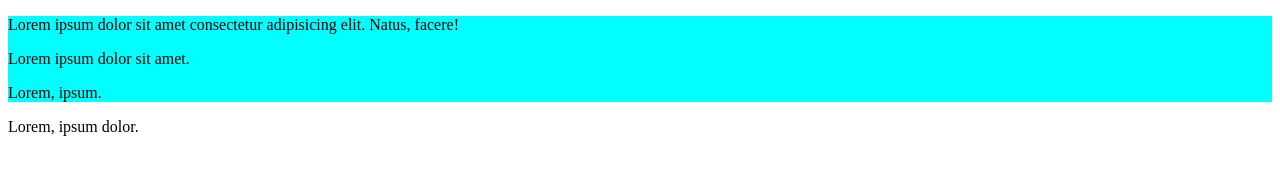
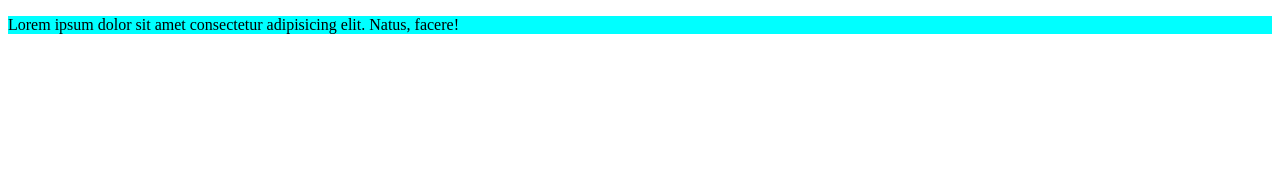
Before and after one commit to Gonzagarayharter/pdtc, a plain HTML site: page index.html in a window 1280 px wide. Drawn offline with Linux system fonts and the light colour scheme.

Commit message:
Segundo commit

```diff
--- a/index.html
+++ b/index.html
@@ -10,10 +10,7 @@
 <body>
     <div class="clases">
         <p>Lorem ipsum dolor sit amet consectetur adipisicing elit. Natus, facere!</p>
-        <p>Lorem ipsum dolor sit amet.</p>
-        <p>Lorem, ipsum.</p>
     </div>
-    <p>Lorem, ipsum dolor.</p>
 
 </body>
 </html>
```
